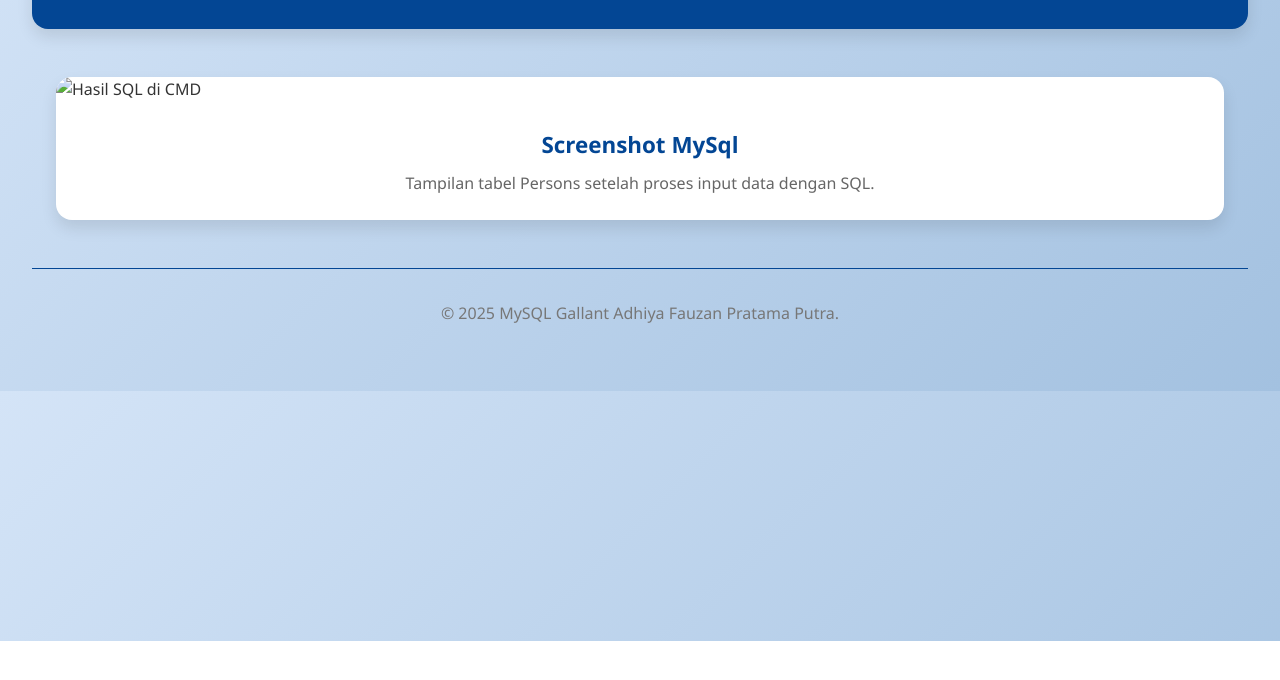
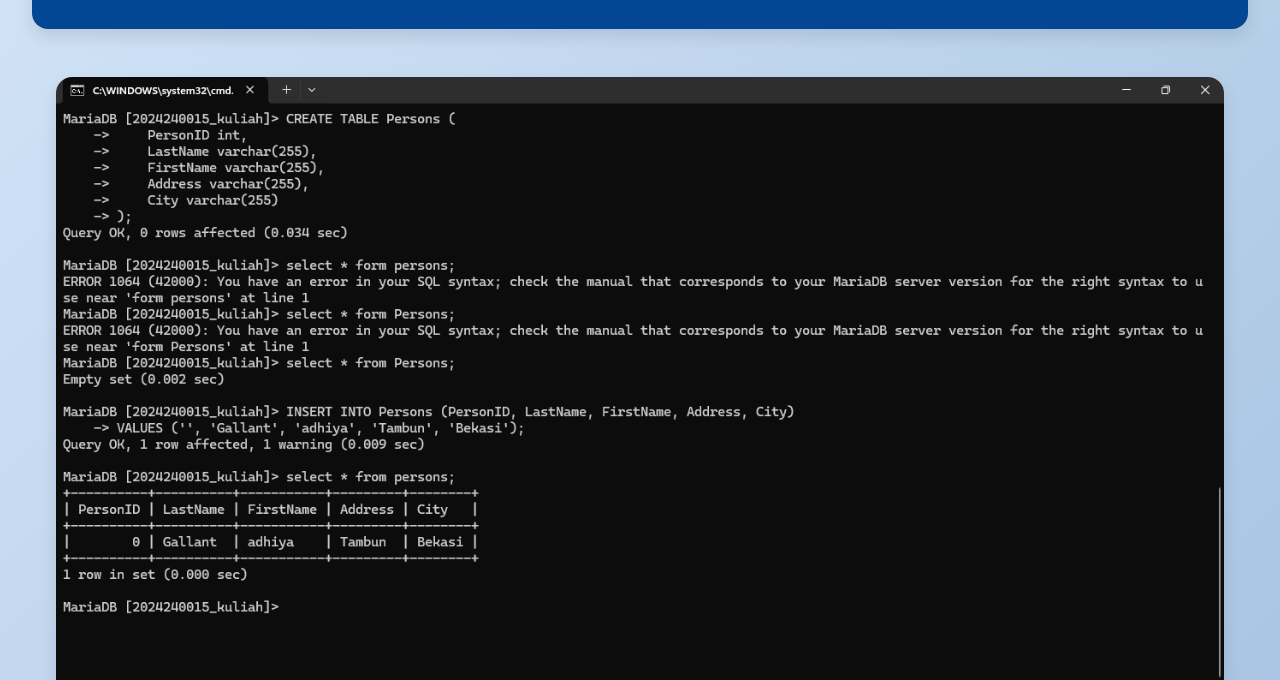
Before and after one commit to GallantAdhiyaFPP/gallant0015, a plain HTML site: page webmysql.html in a window 1280 px wide. Shown: the part 159-839 px from the top of the page. Before the commit the page ends 800 px from the top, so only its background shows below. Drawn offline with Linux system fonts and the light colour scheme.

Commit message:
Update webmysql.html

```diff
--- a/webmysql.html
+++ b/webmysql.html
@@ -121,7 +121,7 @@
 
     <div class="container">
         <div class="screenshot-card">
-            <img src="images/Screenshot 2025-04-14 113204.png" alt="Hasil SQL di CMD" width="600">
+            <img src="Screenshot 2025-04-14 113204.png" alt="Hasil SQL di CMD" width="600">
             <div class="content">
                 <h3>Screenshot MySql</h3>
                 <p>Tampilan tabel Persons setelah proses input data dengan SQL.</p>
```
